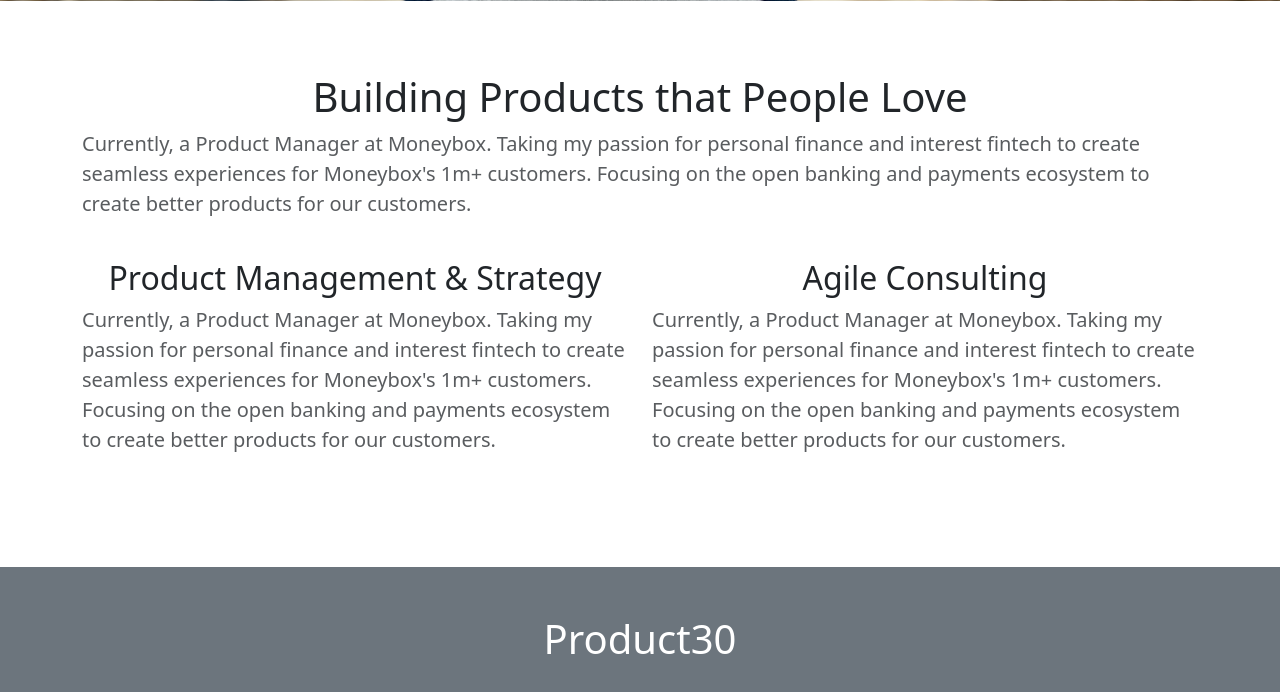
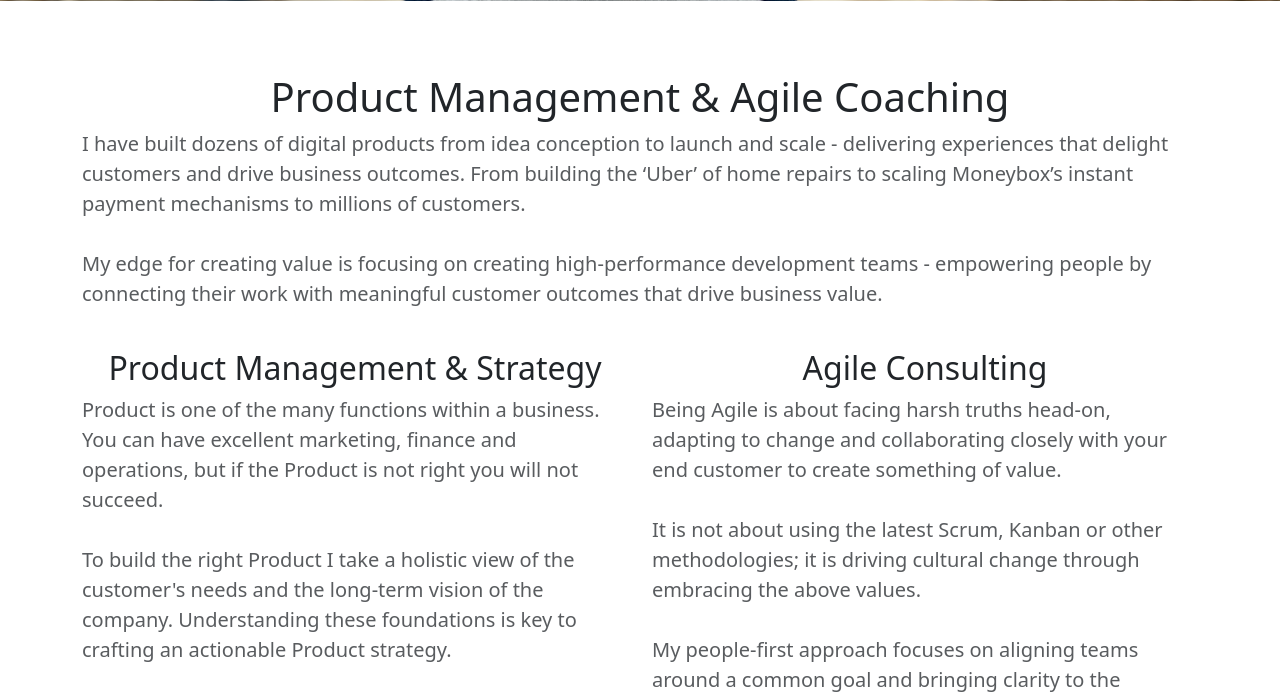
Before and after one commit to harrodcode/portfolio-project, a Django app: page / in a window 1280 px wide. Shown: the part 999-1691 px from the top of the page. Run offline with Django 3.2, Linux system fonts and the light colour scheme; some libraries are stand-ins or nearby versions.

Commit message:
Updating copy on hero page

```diff
--- a/jobs/templates/jobs/home.html
+++ b/jobs/templates/jobs/home.html
@@ -39,7 +39,7 @@
                 <a class="nav-item nav-link fs-4" href="https://www.youtube.com/channel/UCECHK6DJF5Fyaf5bFbrn2GA?view_as=subscriber">Youtube</a>
 
                 <!-- blogs need to be fixed<a class="nav-item nav-link" href="{% url 'allblogs' %}">Blog</a>-->
-                <a href="mailto:bayleyhbusiness@hotmail.com" class=" btn btn-outline-light bg-transparent fs-4">Contact</a>
+                <a href="mailto:bayleyhbusiness@hotmail.com?subject=BayleyHarrod.com Contact" class=" btn btn-outline-light bg-transparent fs-4">Contact</a>
               </div>
             </div>
         </nav>
@@ -55,23 +55,41 @@
       <br />
       <section class="jumbotron text-center">
         <div class="container">
-          <h1 class="jumbotron-heading">Building Products that People Love </h1>
-          <p class="lead text-muted text-start"> Currently, a Product Manager at Moneybox. Taking my passion for personal finance and interest fintech to create seamless experiences for Moneybox's 1m+ customers. Focusing on the open banking and payments ecosystem to create better products for our customers.</p>
+          <h1 class="jumbotron-heading">Product Management & Agile Coaching</h1>
+          <p class="lead text-muted text-start">I have built dozens of digital products from idea conception to launch and scale -  delivering experiences that delight customers and drive business outcomes. From building the ‘Uber’ of home repairs to scaling Moneybox’s instant payment mechanisms to millions of customers.
+
+            <br />
+            <br />
+            My edge for creating value is focusing on creating high-performance development teams - empowering people by connecting their work with meaningful customer outcomes that drive business value.
+          </p>
         </div>
         <br />
         <div class="container">
           <div class="row">
             <div class="col-sm-12 col-md-6">
               <h2 class="jumbotron-heading">Product Management & Strategy</h2>
-              <p class="lead text-muted text-start"> Currently, a Product Manager at Moneybox. Taking my passion for personal finance and interest fintech to create seamless experiences for Moneybox's 1m+ customers. Focusing on the open banking and payments ecosystem to create better products for our customers.
+              <p class="lead text-muted text-start"> Product is one of the many functions within a business. You can have excellent marketing, finance and operations, but if the Product is not right you will not succeed.
+                <br />
+                <br />
+                To build the right Product I take a holistic view of the customer's needs and the long-term vision of the company. Understanding these foundations is key to crafting an actionable Product strategy.
+                <br />
+                <br />
+                My extensive experience conducting dual track product discovery (customer interviews, prototyping & service design) & delivery (user stories, road mapping, feature releases, go-to-market strategy & user analytics) has been critical to successfully executing these strategies.
               </p>
             <br />
             </div>
             <div class="col-sm-12 col-md-6">
               <h2 class="jumbotron-heading">Agile Consulting</h2>
-              <p class="lead text-muted text-start"> Currently, a Product Manager at Moneybox. Taking my passion for personal finance and interest fintech to create seamless experiences for Moneybox's 1m+ customers. Focusing on the open banking and payments ecosystem to create better products for our customers.
+              <p class="lead text-muted text-start"> Being Agile is about facing harsh truths head-on, adapting to change and collaborating closely with your end customer to create something of value.
+                <br />
+                <br />
+                It is not about using the latest Scrum, Kanban or other methodologies; it is driving cultural change through embracing the above values.
+                <br />
+                <br />
+                My people-first approach focuses on aligning teams around a common goal and bringing clarity to the blockers ahead of them. I follow the CLEAR coaching method with Product teams and external stakeholders to create actionable systems that improve team performance.
               </p>
             </div>
+              <a href="mailto:bayleyhbusiness@hotmail.com?subject=BayleyHarrod.com 30 Minute Introduction" class=" btn btn-outline-light bg-transparent fs-4">Book a free 30 minute introdcution.</a>
         </div>
       </section>
       <br />
```
